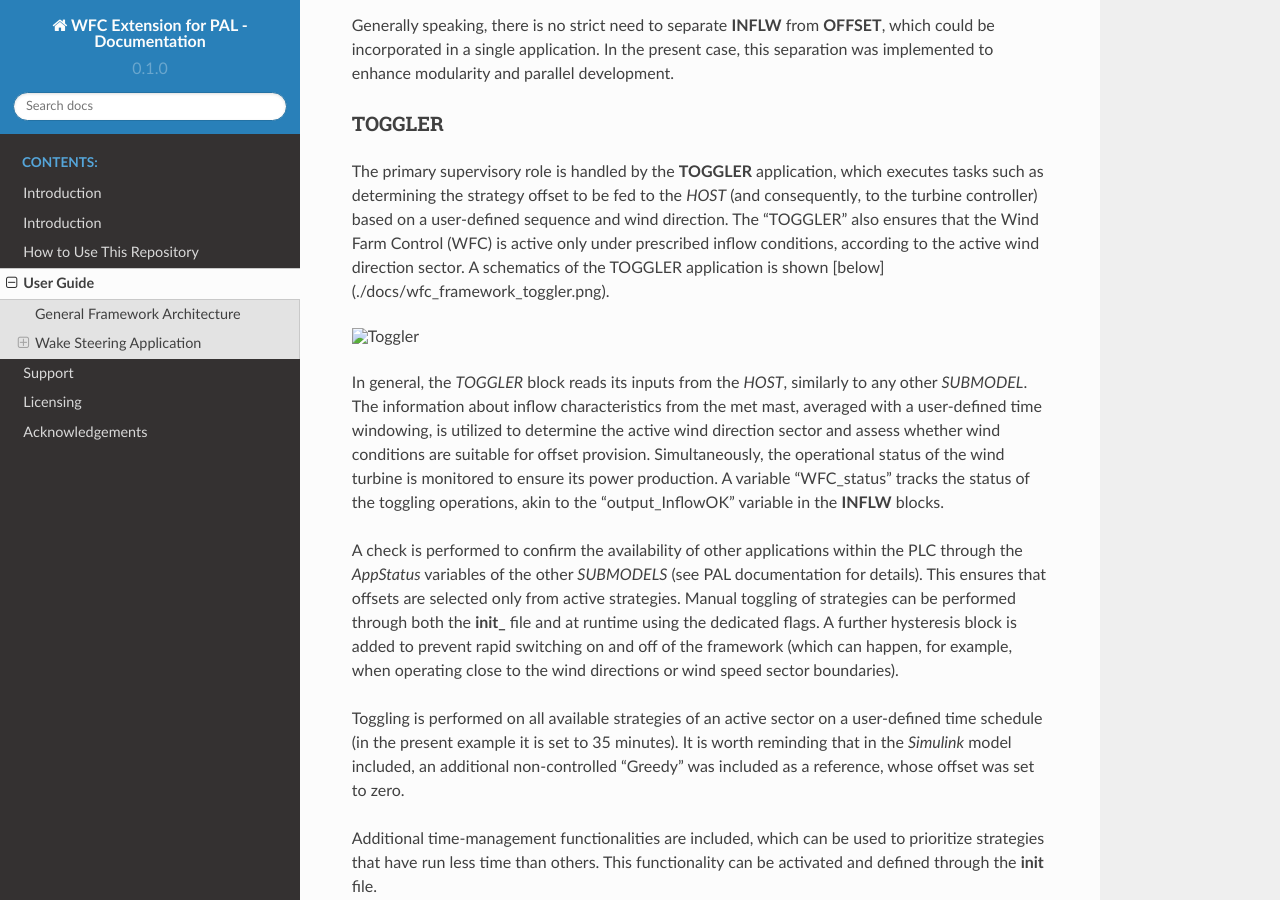
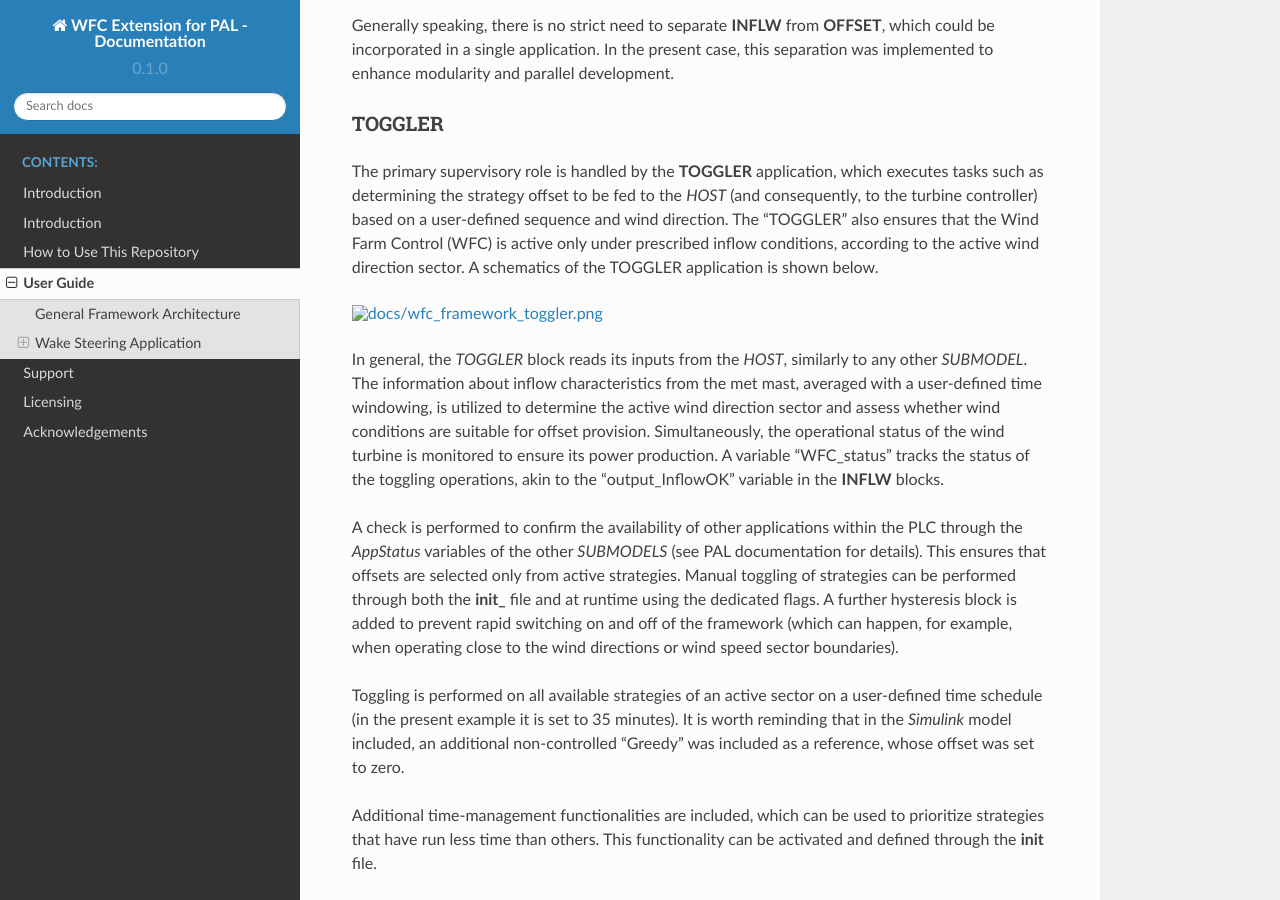
Before and after one commit to TUMLWE/wfc, a Sphinx documentation site: the page built from docs/user_guide.rst, in a window 1280 px wide and 900 px high, scrolled down 1649 px. Built offline with Sphinx 7.4.7 and the Read the Docs theme 2.0.0, drawn with Linux system fonts in a browser that asks for light colours.

Commit message:
docs update

```diff
--- a/docs/user_guide.rst
+++ b/docs/user_guide.rst
@@ -19,8 +19,9 @@
 
 A comprehensive overview of the various *SUBMODELS* that constitute the :ref:`framework <./docs/wfc_framework_apps.png>` is given below. Each application type is detailed, providing a thorough understanding of their roles and interactions within the overall system.
 
-.. image:: ./docs/wfc_framework_apps.png
-   :alt: WFC Framework
+.. figure:: docs/wfc_framework_apps.png
+   :width: 1000
+   :name: WFC Framework
 
 INFLW
 ~~~~~
@@ -41,10 +42,11 @@
 TOGGLER
 ~~~~~~~
 
-The primary supervisory role is handled by the **TOGGLER** application, which executes tasks such as determining the strategy offset to be fed to the *HOST* (and consequently, to the turbine controller) based on a user-defined sequence and wind direction. The "TOGGLER" also ensures that the Wind Farm Control (WFC) is active only under prescribed inflow conditions, according to the active wind direction sector. A schematics of the TOGGLER application is shown :ref:`[below](./docs/wfc_framework_toggler.png)`.
+The primary supervisory role is handled by the **TOGGLER** application, which executes tasks such as determining the strategy offset to be fed to the *HOST* (and consequently, to the turbine controller) based on a user-defined sequence and wind direction. The "TOGGLER" also ensures that the Wind Farm Control (WFC) is active only under prescribed inflow conditions, according to the active wind direction sector. A schematics of the TOGGLER application is shown :ref:`below <./docs/wfc_framework_toggler.png>`.
 
-.. image:: ./docs/wfc_framework_toggler.png
-   :alt: Toggler
+.. figure:: docs/wfc_framework_toggler.png
+   :width: 1000
+   :name: Toggler
 
 In general, the *TOGGLER* block reads its inputs from the *HOST*, similarly to any other *SUBMODEL*. The information about inflow characteristics from the met mast, averaged with a user-defined time windowing, is utilized to determine the active wind direction sector and assess whether wind conditions are suitable for offset provision. Simultaneously, the operational status of the wind turbine is monitored to ensure its power production. A variable "WFC_status" tracks the status of the toggling operations, akin to the "output_InflowOK" variable in the **INFLW** blocks.
 
--- a/requirements.txt
+++ /dev/null
@@ -1,2 +0,0 @@
-sphinx==7.1.2
-sphinx-rtd-theme==1.3.0rc1
```
